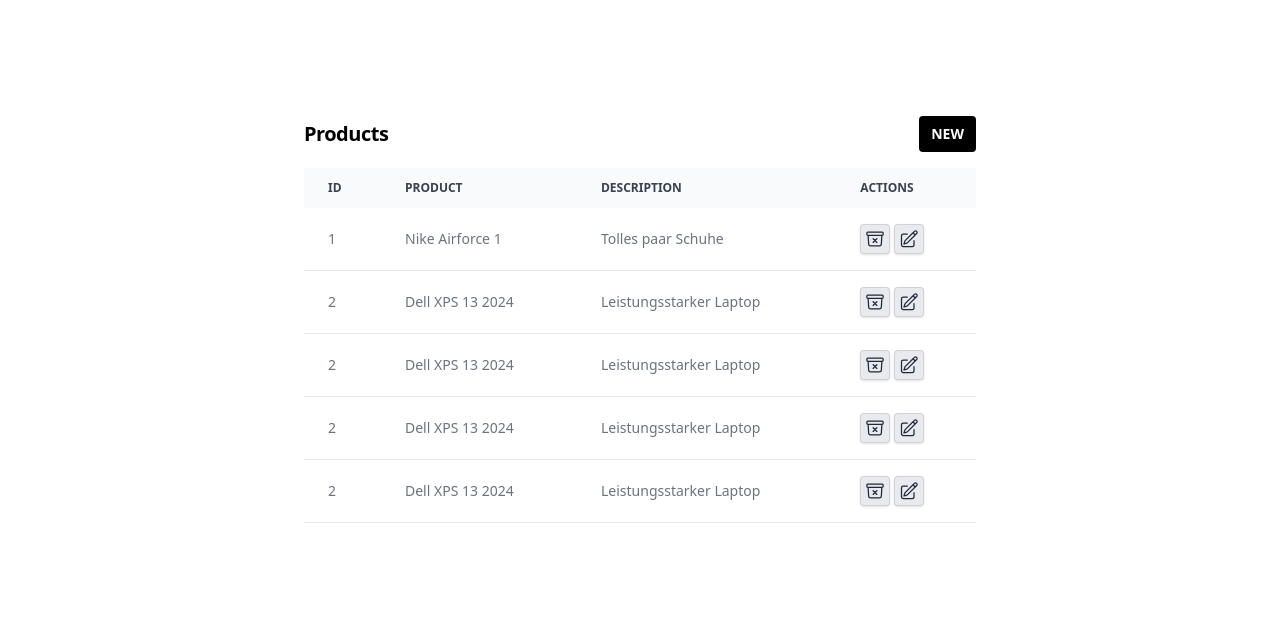
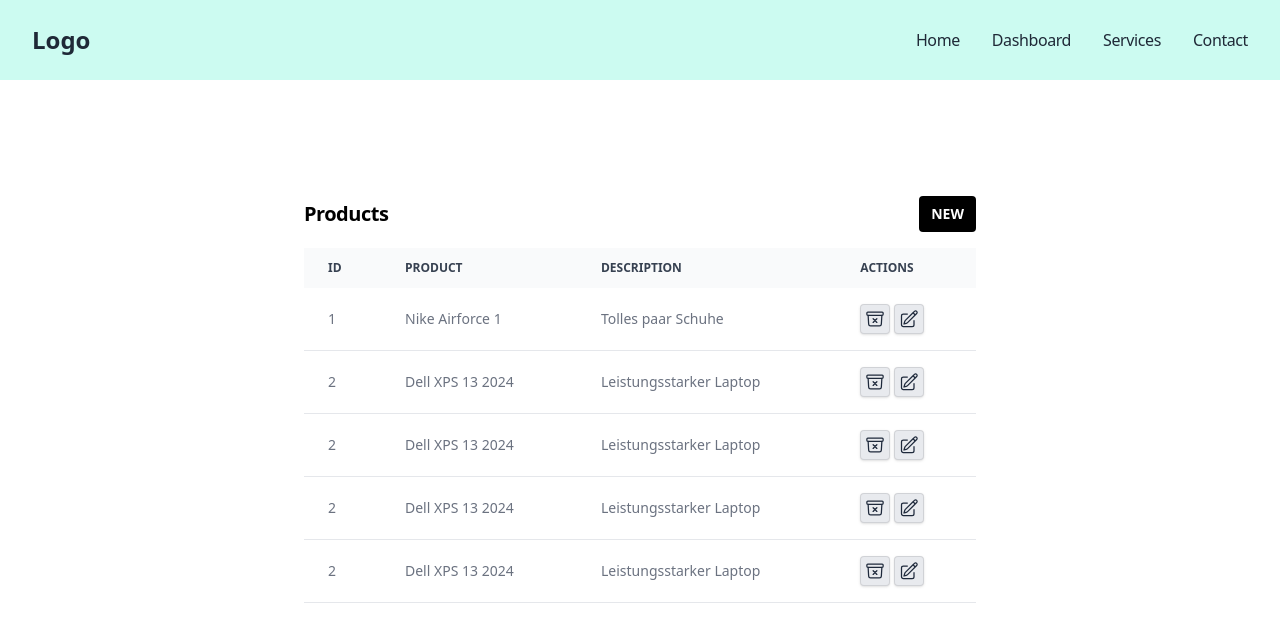
Before and after one commit to kian1991/tailwind-shop-starter, a website: page src/index.html in a window 1280 px wide. Drawn offline with Linux system fonts and the light colour scheme.

Commit message:
fix: reintroduce header

```diff
--- a/src/index.html
+++ b/src/index.html
@@ -8,7 +8,7 @@
     <script src="js/app.js"></script>
   </head>
   <body class="">
-    <!-- <header id="header"></header> -->
+    <header id="header"></header>
     <main
       class="mx-auto mt-24 flex max-w-2xl flex-col items-center justify-center gap-2"
     >
```
